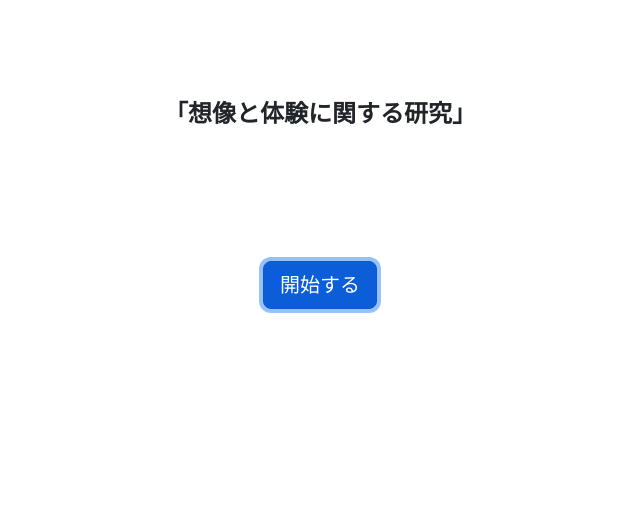
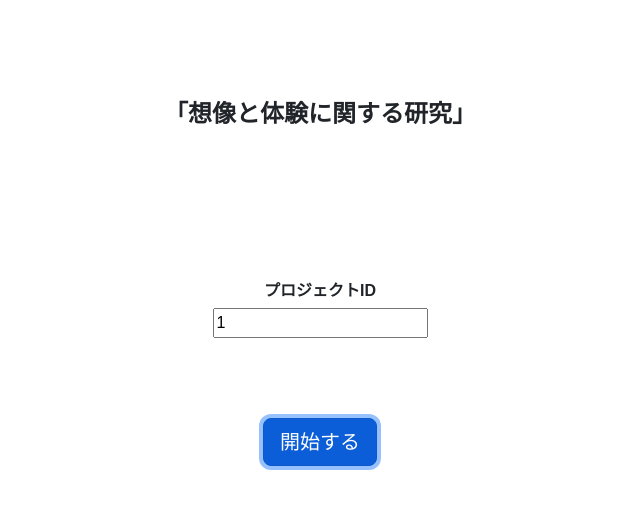
Before and after one commit to ksk-S/PhenoControl-JP, a Python web app: template templates/0_pre00_index.html in a window 1280 px wide. Shown: the top 509 px of the page, without its empty margins (308-948 px from the left). Run offline with Jinja, Linux system fonts and the light colour scheme; the template is opened without the code that fills it: most values are stand-ins (such as "Sample title", 1, 10 or a date in 2020).

Commit message:
Added feature to input project id: close #2

```diff
--- a/app.py
+++ b/app.py
@@ -216,8 +216,9 @@ def process():
             if key not in session['order']:
                 session['order'].append(key)
             else:
-                session['order'].remove(key)
-                session['order'].append(key)
+                if key != 'id':
+                    session['order'].remove(key)
+                    session['order'].append(key)
 
         debug_print("----------------------------")
         for key in session['order']:
--- a/templates/0_pre00_index.html
+++ b/templates/0_pre00_index.html
@@ -7,9 +7,18 @@
 
 
 <div class="form_area mt-4 d-flex flex-column align-items-center">
-  <form action="/process" method="post" id="form">
-    <button type="submit" class="btn btn-primary btn-lg custom_button">開始する</button>
-    <input type="hidden" name="source" value="{{ page_name }}"> <!-- do not delete this -->
+  <form action="/process" method="post" id="form" novalidate>
+
+    <div class="custom_paragraph_area">
+      <h2 class="no-select no-right-click">プロジェクトID</h2>
+      <input type="text" class="no-spin" id="id" name="id" value="{{ id }}" required>
+    </div>
+
+    <div class="custom_paragraph_area">
+      <button type="submit" class="btn btn-primary btn-lg custom_button">開始する</button>
+      <input type="hidden" name="source" value="{{ page_name }}"> <!-- do not delete this -->
+    </div>
+
   </form>
 </div>
 {% endblock %}
@@ -24,6 +33,7 @@
 
   var form = document.getElementById('form');
   form.addEventListener('submit', function() {
+    validateRequiredFields(event, "この項目は必須です。");
     sessionStorage.clear();
   });
 </script>
```
